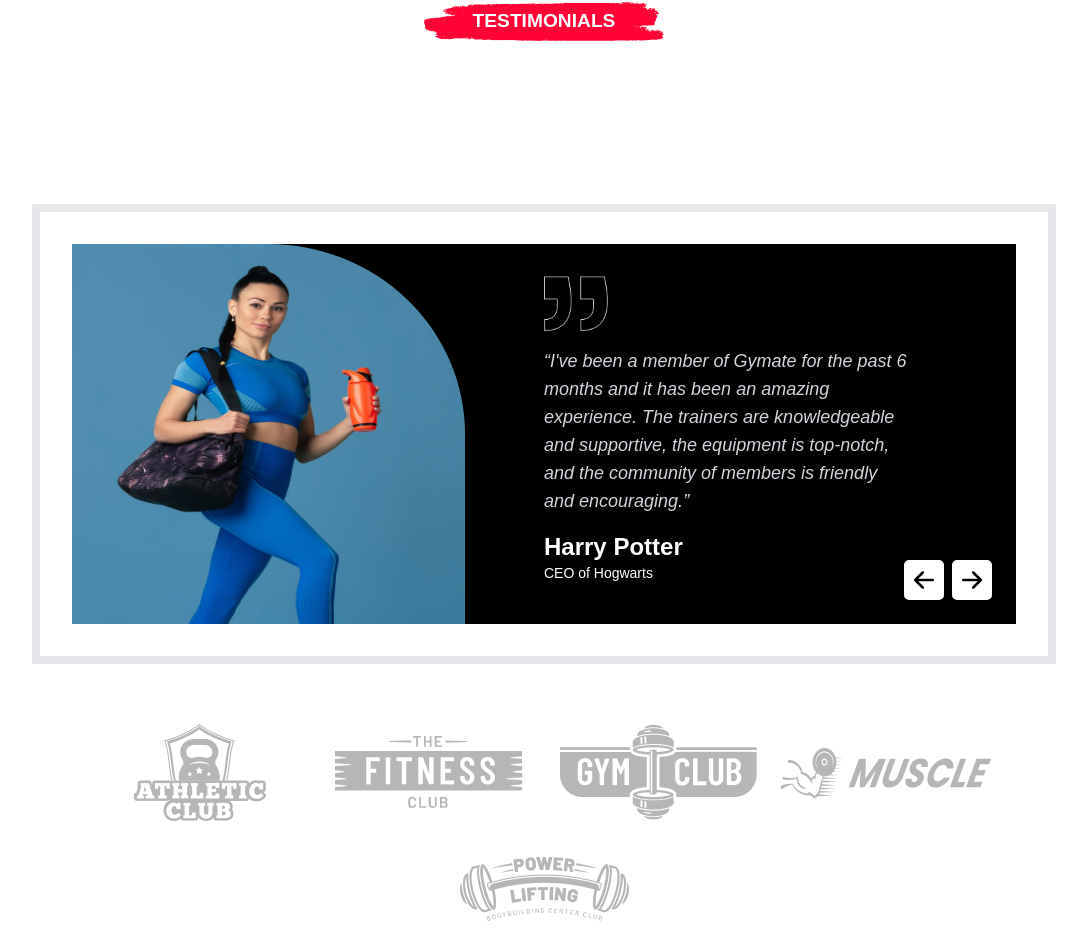
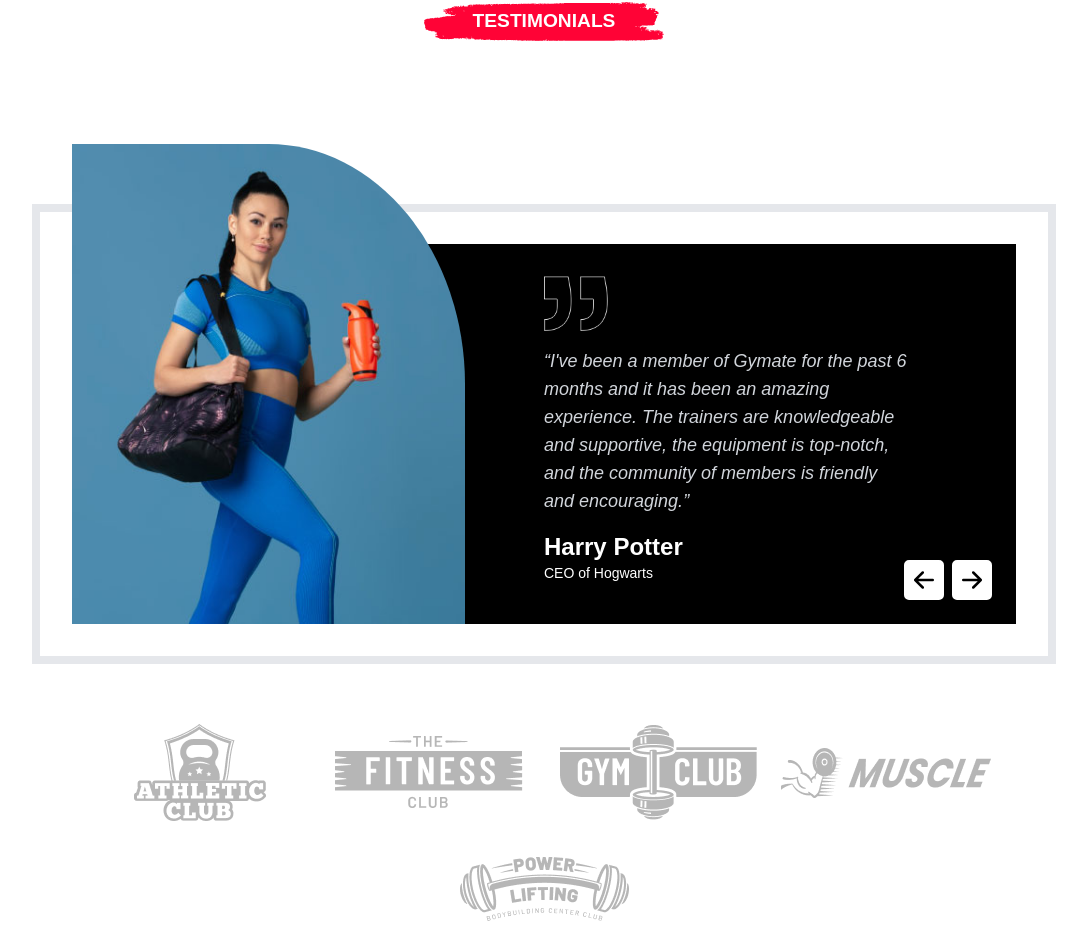
Before and after one commit to PawelWydra/Gymate-main, a React (Create React App) app: page / in a window 1280 px wide. Shown: the part 4511-5452 px from the top of the page, without its empty margins (96-1183 px from the left). Built offline with nearby package versions, Linux system fonts and the light colour scheme.

Commit message:
refactor: change height of testimonials img

```diff
--- a/src/components/testimonials/testimonials.jsx
+++ b/src/components/testimonials/testimonials.jsx
@@ -17,7 +17,7 @@ const Testimonials = () => {
       <div className="flex md:mt-16 xl:mt-40 2xl:mt-48 border-8 border-gray-200 p-8">
         <div className="flex justify-end p-8 bg-black text-white relative">
           <img
-            className="hidden lg:block absolute left-0 bottom-0 rounded-tr-[50%] min-h-full max-h-full 2xl:max-h-fit w-5/12 3xl:w-[27rem]"
+            className="hidden lg:block absolute left-0 bottom-0 rounded-tr-[50%] min-h-[30rem] 2xl:max-h-[35rem] w-5/12"
             src={testimonialNew}
             alt=""
           />
```
